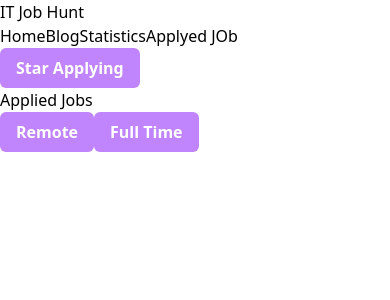
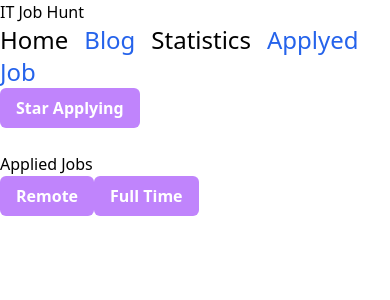
Before and after one commit to rhsabbir1/career-hub, a React (Vite) app: page /applyedJOb in a window 390 px wide. Shown: the top 300 px of the page. Built offline with nearby package versions, Linux system fonts and the light colour scheme.

Commit message:
responsive home page

```diff
--- a/src/compnent/Header.jsx
+++ b/src/compnent/Header.jsx
@@ -1,24 +1,98 @@
-import React from 'react';
-import { Link } from 'react-router-dom';
+import React, { useState } from 'react';
+import { Link, NavLink } from 'react-router-dom';
+import {
+    BoltIcon,
+    Bars3BottomRightIcon,
+    XMarkIcon,
+} from '@heroicons/react/24/solid'
 
 
 const Header = () => {
+    const [isMenuOpen, setIsMenuOpen] = useState(false)
     return (
         <div>
             {/* header  */}
 
-            <div className='flex justify-around items-center py-4 bg-purple-100 '>
-            <div className='text-3xl font-bold'>IT Job Hunt</div>
-            <div className=''>
-                <Link to="/" className='mr-4 text-2xl' href="">Home</Link>
-                <Link className='mr-4 text-2xl' href="">Blog</Link>
-                <Link to='/chart' className='mr-4 text-2xl' href="">Statistics</Link>
-                <Link to='applyedJOb'>Applyed JOb</Link>
+            <div className='  md:flex md:justify-between px-8 justify-around  items-center py-4 bg-purple-100 '>
+                <div className='text-3xl font-bold'>IT Job Hunt</div>
+                <div className='hidden md:flex'>
+                    <nav>
+                        <NavLink to="/" className={({ isActive }) => isActive ? 'active' : 'defalt'} href="">Home</NavLink>
+
+                        <NavLink className={({ isActive }) => isActive ? 'active' : 'defalt'} >Blog</NavLink>
+
+                        <NavLink to='/chart' className={({ isActive }) => isActive ? 'active' : 'defalt'} >Statistics</NavLink>
+
+                        <NavLink to='/applyedJOb' className={({ isActive }) => isActive ? 'active' : 'defalt'}>Applyed Job</NavLink>
+                    </nav>
+                    <div>
+                        <button className='btn ml-40'>Star Applying</button>
+                    </div>
+                </div>
             </div>
-            <div>
-                <button className='btn'>Star Applying</button>
+
+
+            <div className='md:hidden'>
+                {/* Dropdown Open Button */}
+                <button
+                    aria-label='Open Menu'
+                    title='Open Menu'
+                    onClick={() => setIsMenuOpen(true)}
+                >
+                    <Bars3BottomRightIcon className='w-5 text-gray-600' />
+                </button>
+                {isMenuOpen && (
+                    <div className='absolute top-0 left-0 w-full z-10'>
+                        <div className='p-5 bg-white border rounded shadow-sm'>
+                            {/* Logo & Button section */}
+                            <div className='flex items-center justify-between mb-4'>
+                                <div>
+                                    <h1 className='font-bold '>IT Job Hunt</h1>
+                                </div>
+                                {/* Dropdown menu close button */}
+                                <div>
+                                    <button
+                                        aria-label='Close Menu'
+                                        title='Close Menu'
+                                        onClick={() => setIsMenuOpen(false)}
+                                    >
+                                        <XMarkIcon className='w-5 text-gray-600' />
+                                    </button>
+                                </div>
+                            </div>
+                            {/* Mobile Nav Items Section */}
+                            <nav>
+                                <ul className='space-y-4'>
+                                    <li>
+                                        <Link to='/' className='default'>
+                                            Home
+                                        </Link>
+                                    </li>
+                                    <li>
+                                        <Link
+                                            to='/chart'
+                                            className='font-medium tracking-wide text-gray-700 transition-colors duration-200 hover:text-blue-400'
+                                        >
+                                            Statistics
+                                        </Link>
+                                    </li>
+                                    <li>
+                                        <Link
+                                            to='/applyedJOb'
+                                            className='font-medium tracking-wide text-gray-700 transition-colors duration-200 hover:text-blue-400'
+                                        >
+                                            Applyed Job
+                                        </Link>
+                                    </li>
+                                </ul>
+                            </nav>
+                            <div className='text-start'>
+                                <button className='btn ml-40'>Star Applying</button>
+                            </div>
+                        </div>
+                    </div>
+                )}
             </div>
-        </div>
         </div>
     );
 };
--- a/src/index.css
+++ b/src/index.css
@@ -5,3 +5,10 @@
 .btn{
     @apply font-bold text-white bg-purple-400 py-2 px-4 rounded-md
 }
+.active{
+    @apply mr-4 text-2xl text-blue-600
+}
+.defalt{
+    @apply mr-4 text-2xl
+
+}
```
